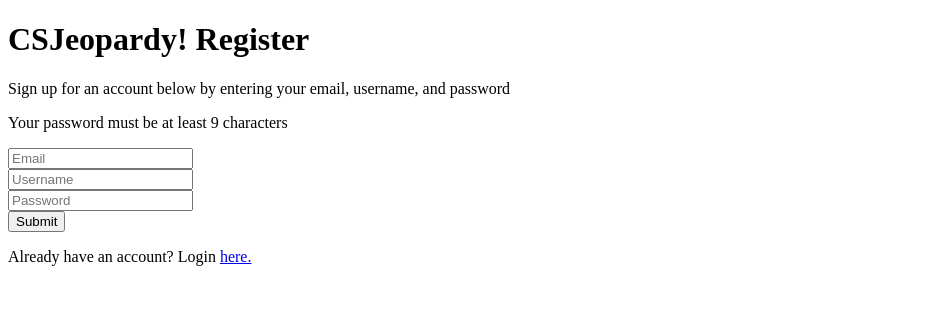
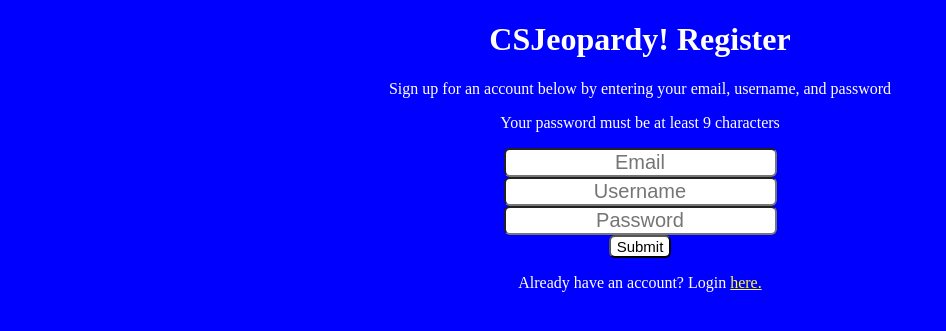
Before and after one commit to tok2556/CSJeopardy, a PHP site: page /registration.php in a window 1280 px wide. Shown: the top 331 px of the page, without its empty margins (0-946 px from the left). Run offline with PHP 8.4, Linux system fonts and the light colour scheme.

Commit message:
Update registration.php

```diff
--- a/registration.php
+++ b/registration.php
@@ -67,6 +67,16 @@
     <title>CSJeopardy! Register</title>
 </head>
 
+<style>
+    html, body, table {margin: 0; padding: 0; background-color: #0000ff; color: #ffffff;}
+    body {text-align: center;}
+    input {background-color: White; border-radius: 6px; text-align: center; font-size: 20px; transition-duration: 0.1s;}
+    input:hover {background-color: #ffff33; color: black;}
+    button {background-color: White; border-radius: 6px; text-align: center; font-size: 15px; transition-duration: 0.1s;}
+    button:hover {background-color: #ffff33; color: black;}
+    a {color:#ffff33;}
+</style>
+
 <!--implement font and fix line 69 ie. implement registration form -->
 <body>
     <div class="mainbody d-flex">
```
